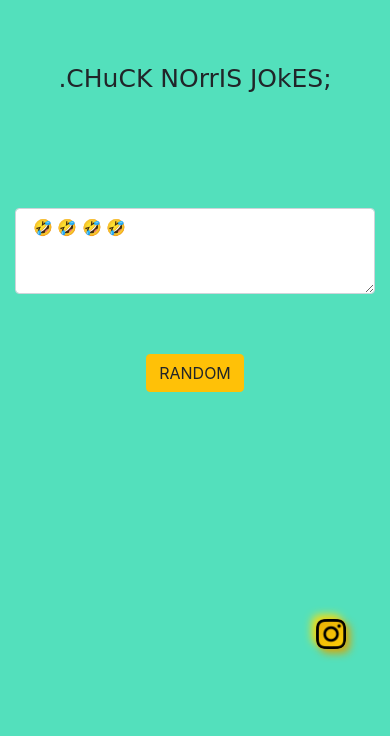
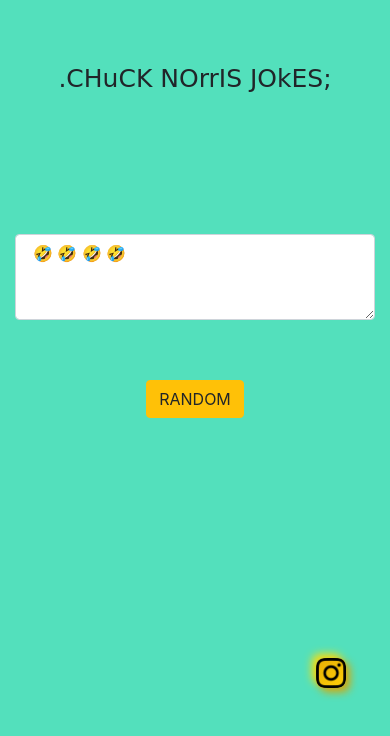
Before and after one commit to sudo-abhinav/ChuckNorrisJokes, a plain HTML site: page index.html in a window 390 px wide. Drawn offline with nearby package versions, Linux system fonts and the light colour scheme; no server answers.

Commit message:
change in position

```diff
--- a/style.css
+++ b/style.css
@@ -12,10 +12,15 @@
 .text {
   margin-left: 50%;
   margin-right: 50%;
-  padding-top: 114px;
+  /* padding-top: 114px; */
   /* margin-top: 0; */
   text-align: center !important;
   font-size: 1.7rem !important;
+  /* padding-right: 15px; */
+  /* padding-left: 15px; */
+  margin-right: auto;
+  margin-left: auto;
+  padding-top: 140px;
   /* font-family: "Luckiest Guy", cursive; */
 }
 
@@ -72,7 +77,7 @@ textarea.form-control {
     height: 30px;
     width: 30px;
     float: right;
-    margin: 227px 12px 24px 121px;
+    margin: 240px 0px 24px 121px;
     border-radius: 8px;
     background: linear-gradient(145deg, #e6ae06, #ffcf07);
     box-shadow: 4px 4px 8px #d9a406,
```
